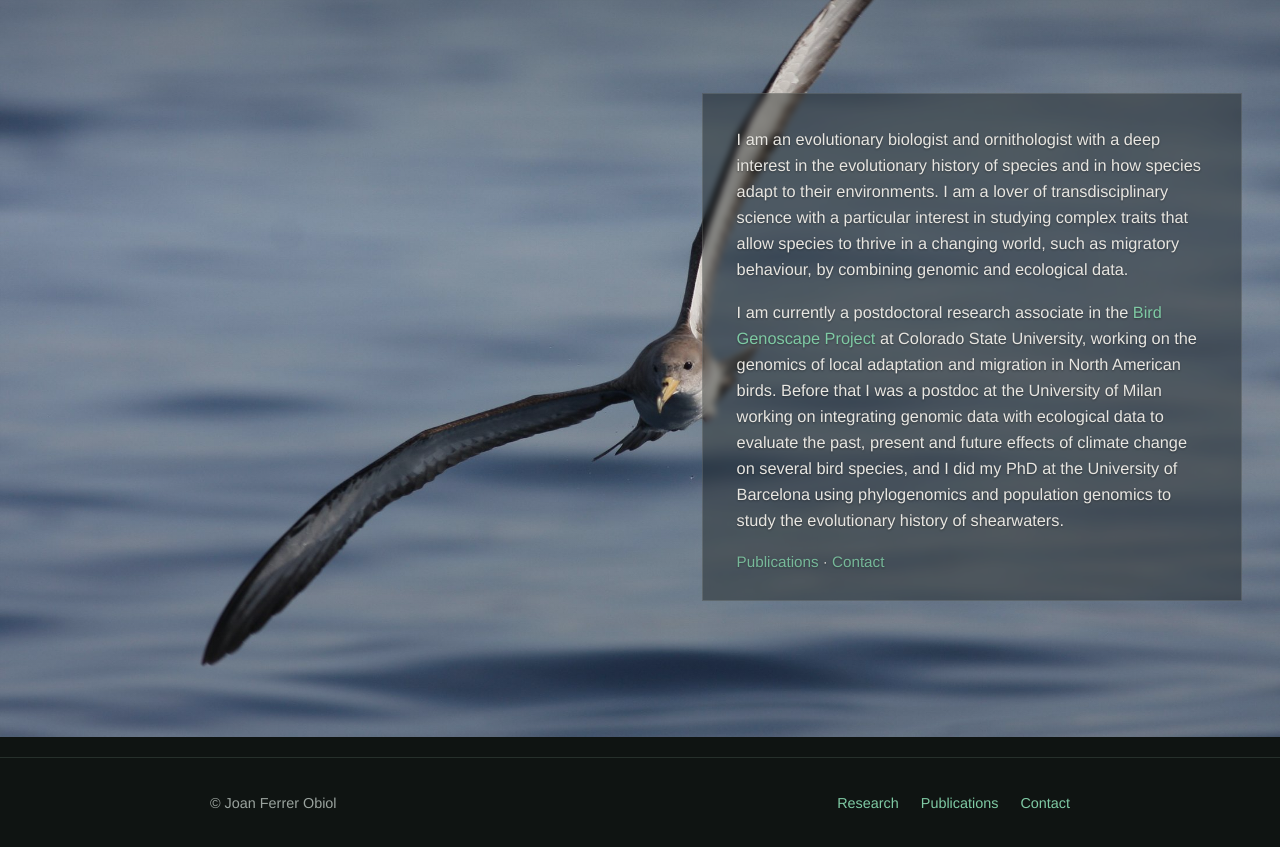
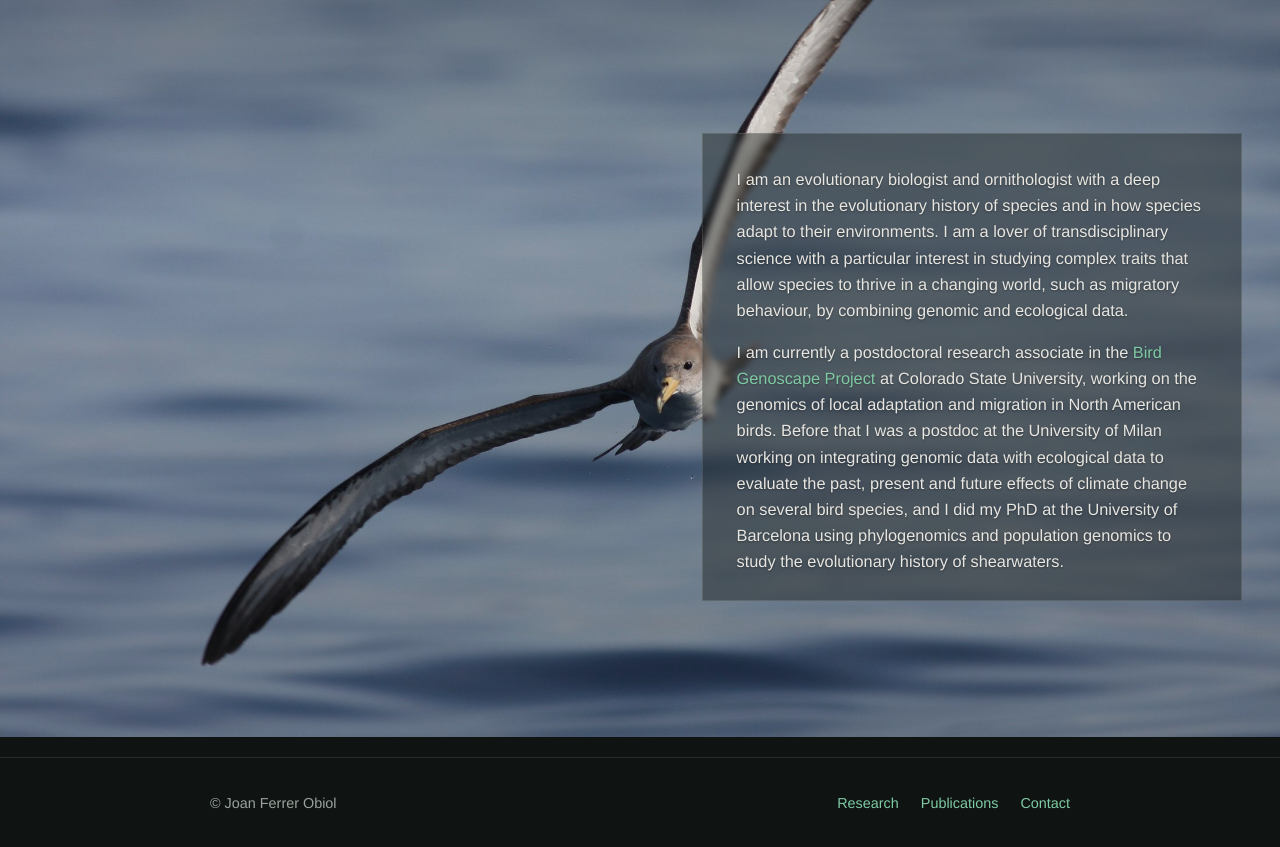
Before and after one commit to jferrerobiol/jferrerobiol.github.io, a plain HTML site: page index.html in a window 1280 px wide. Shown: the part 63-910 px from the top of the page. Drawn offline with Linux system fonts and the light colour scheme.

Commit message:
Drop links line under the blurb

```diff
--- a/index.html
+++ b/index.html
@@ -23,7 +23,6 @@
   <div class="panel blurb">
     <p>I am an evolutionary biologist and ornithologist with a deep interest in the evolutionary history of species and in how species adapt to their environments. I am a lover of transdisciplinary science with a particular interest in studying complex traits that allow species to thrive in a changing world, such as migratory behaviour, by combining genomic and ecological data.</p>
     <p>I am currently a postdoctoral research associate in the <a href="https://www.birdgenoscape.org/">Bird Genoscape Project</a> at Colorado State University, working on the genomics of local adaptation and migration in North American birds. Before that I was a postdoc at the University of Milan working on integrating genomic data with ecological data to evaluate the past, present and future effects of climate change on several bird species, and I did my PhD at the University of Barcelona using phylogenomics and population genomics to study the evolutionary history of shearwaters.</p>
-    <p class="more"><a href="publications.html">Publications</a> &middot; <a href="contact.html">Contact</a></p>
   </div>
 </header>
 
```
